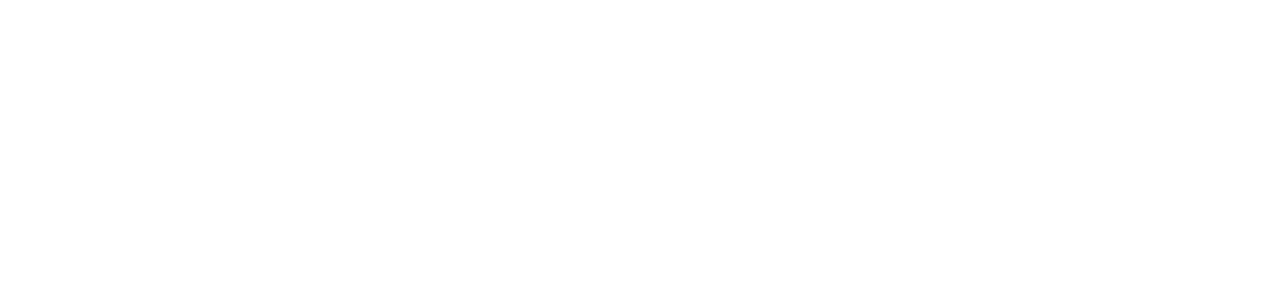
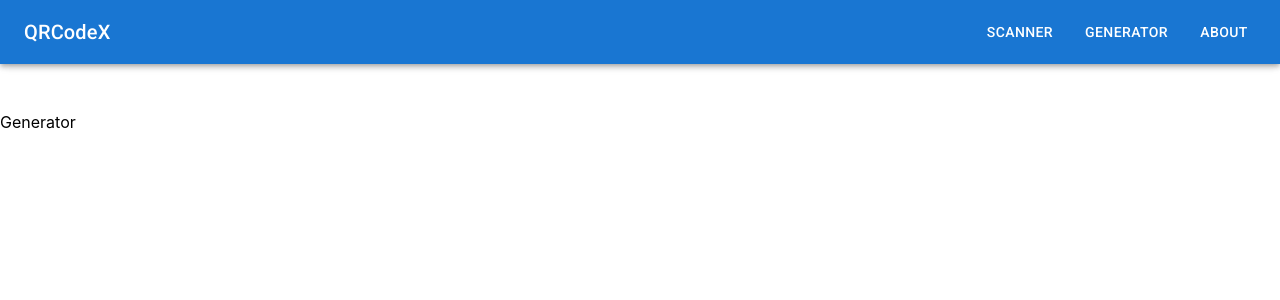
Before and after one commit to LakshanRukantha/qr-code-scanner, a React (Create React App) app: page /generator in a window 1280 px wide. Before the commit this address had no page. Shown: the top 300 px of the page. Built offline with nearby package versions, Linux system fonts and the light colour scheme.

Commit message:
fix: Router path test

```diff
--- a/package.json
+++ b/package.json
@@ -12,6 +12,7 @@
     "@testing-library/user-event": "^13.5.0",
     "qrcode": "^1.5.1",
     "react": "^18.2.0",
+    "react-bootstrap": "^2.5.0",
     "react-dom": "^18.2.0",
     "react-qr-barcode-scanner": "^1.0.6",
     "react-qr-reader": "^3.0.0-beta-1",
--- a/src/App.js
+++ b/src/App.js
@@ -9,7 +9,7 @@ function App() {
     <BrowserRouter>
       <Routes>
         <Route exact path="/" element={<Scanner />} />
-        <Route exact path="/generaotor" element={<Generator />} />
+        <Route exact path="/generator" element={<Generator />} />
         <Route exact path="/about" element={<About />} />
       </Routes>
     </BrowserRouter>
--- /dev/null
+++ b/src/Components/DrawerAppBar.css
@@ -0,0 +1,5 @@
+.nav-item {
+  color: #fff;
+  font-size: 1.1rem;
+  margin-left: 1rem;
+}
--- a/src/Components/DrawerAppBar.js
+++ b/src/Components/DrawerAppBar.js
@@ -13,9 +13,15 @@ import MenuIcon from "@mui/icons-material/Menu";
 import Toolbar from "@mui/material/Toolbar";
 import Typography from "@mui/material/Typography";
 import Button from "@mui/material/Button";
+import { Link } from "react-router-dom";
 
 const drawerWidth = 240;
-const navItems = ["Scanner", "Generator", "About"];
+
+const navItems = [
+  { id: "1", btnName: "Scanner", url: "/" },
+  { id: "2", btnName: "Generator", url: "/generator" },
+  { id: "3", btnName: "About", url: "/about" },
+];
 
 function DrawerAppBar(props) {
   const { window } = props;
@@ -33,9 +39,11 @@ function DrawerAppBar(props) {
       <Divider />
       <List>
         {navItems.map((item) => (
-          <ListItem key={item} disablePadding>
+          <ListItem key={item.id} disablePadding>
             <ListItemButton sx={{ textAlign: "center" }}>
-              <ListItemText primary={item} />
+              <Link to={item.url}>
+                <ListItemText primary={item.btnName} />
+              </Link>
             </ListItemButton>
           </ListItem>
         ))}
@@ -72,9 +80,14 @@ function DrawerAppBar(props) {
           </Typography>
           <Box sx={{ display: { xs: "none", sm: "block" } }}>
             {navItems.map((item) => (
-              <Button key={item} sx={{ color: "#fff", marginLeft: "1rem" }}>
-                {item}
-              </Button>
+              <Link to={item.url}>
+                <Button
+                  key={item.id}
+                  sx={{ color: "#fff", marginLeft: "1rem" }}
+                >
+                  {item.btnName}
+                </Button>
+              </Link>
             ))}
           </Box>
         </Toolbar>
```
Also changed, not shown: 1 other file (tests, documents, lock files or other folders).
